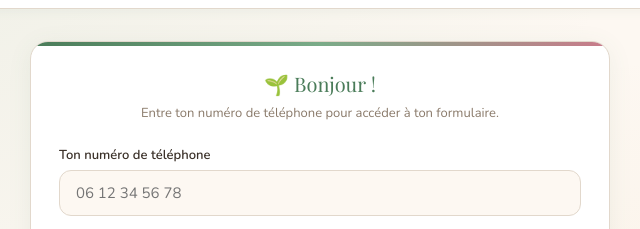
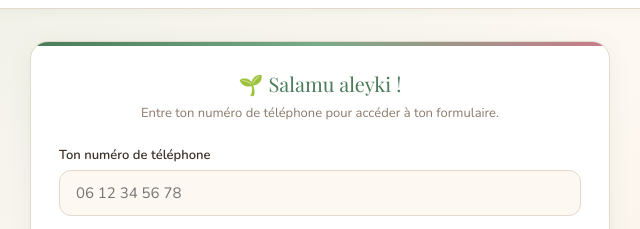
Before and after one commit to saliader/jardindeslumieres, a plain HTML site: page formulaire.html in a window 1280 px wide. Shown: the part 174-403 px from the top of the page, 320-960 px from the left. Drawn offline with nearby package versions, Linux system fonts and the light colour scheme; no server answers; a web font is replaced by a local one.

Commit message:
Update formulaire.html

```diff
--- a/formulaire.html
+++ b/formulaire.html
@@ -182,7 +182,7 @@ header h1 em{font-style:italic;color:var(--rose);}
   <!-- Étape 1 : identification -->
   <div id="etape-identite">
     <div class="card">
-      <div class="card-title">🌱 Bonjour !</div>
+      <div class="card-title">🌱 Salamu aleyki !</div>
       <p class="card-subtitle">Entre ton numéro de téléphone pour accéder à ton formulaire.</p>
       <div class="form-group">
         <label class="form-label" for="f-tel">Ton numéro de téléphone</label>
```
